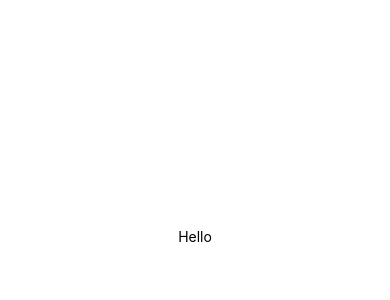
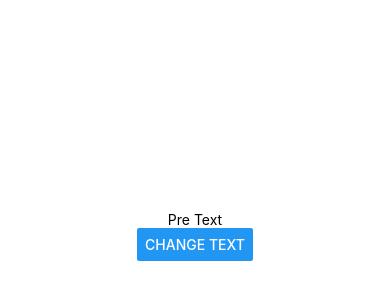
Before and after one commit to etEthiopia/ReactNativeGIS, a React Native app: screen / in a window 390 px wide. Shown: the part 186-486 px from the top of the page. Built offline with nearby package versions, Linux system fonts and the light colour scheme.

Commit message:
Text Changed Finally

```diff
--- a/App.js
+++ b/App.js
@@ -1,25 +1,24 @@
-import React from "react";
-import { StyleSheet, Text, View} from "react-native";
+import React, { useState } from "react";
+import { StyleSheet, Text, View, Button } from "react-native";
 
 export default function App() {
-
-
+  const [outputText, setOutputText] = useState("Pre Text");
   return (
-
-      <View style={styles.container}>
-        <Text>
-          Hello
-        </Text>
-
+    <View style={styles.container}>
+      <Text>{outputText}</Text>
+      <Button
+        title="Change Text"
+        onPress={() => setOutputText("Text Changed")}
+      />
     </View>
   );
+}
+
+const styles = StyleSheet.create({
+  container: {
+    flex: 1,
+    backgroundColor: "#fff",
+    alignItems: "center",
+    justifyContent: "center"
   }
-
-  const styles = StyleSheet.create({
-    container:{
-      flex:1,
-      backgroundColor: '#fff',
-      alignItems: 'center',
-      justifyContent: 'center'
-    }
-  })
+});
--- a/babel.config.js
+++ b/babel.config.js
@@ -1,4 +1,4 @@
-module.exports = function(api) {
+module.exports = function (api) {
   api.cache(true);
   return {
     presets: ['babel-preset-expo'],
```
